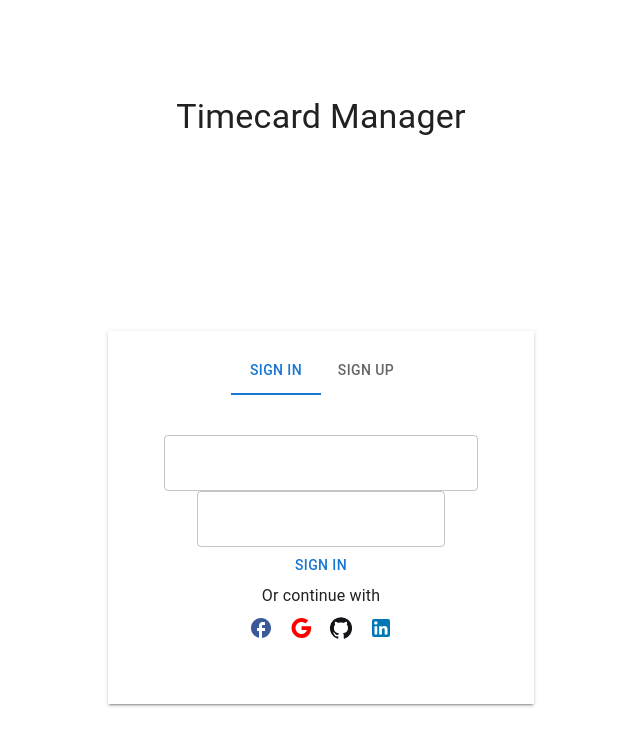
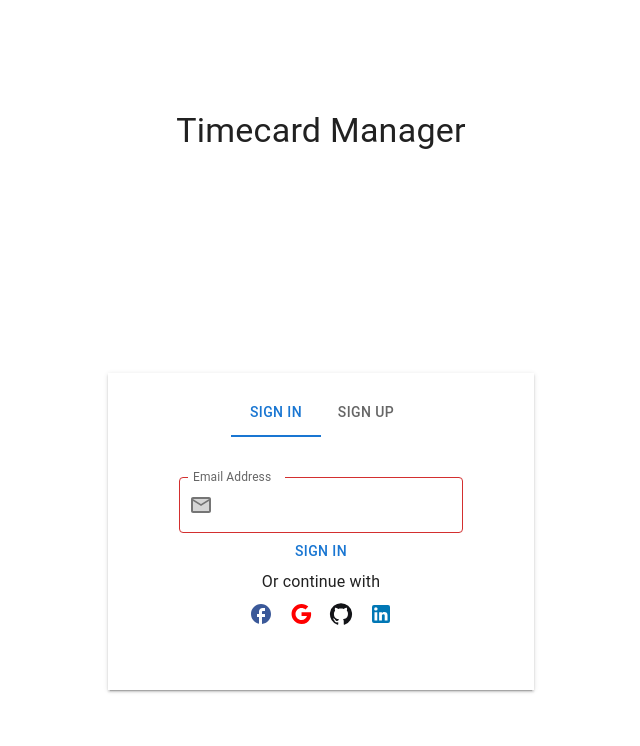
Before and after one commit to AndreaPallotta/Timecard-Manager, a React (Vite) app in the folder react_client/: page /auth in a window 1280 px wide. Shown: the top 746 px of the page, without its empty margins (319-959 px from the left). Built offline with nearby package versions, Linux system fonts and the light colour scheme; no server answers.

Commit message:
Finished custom textfield

```diff
--- /dev/null
+++ b/react_client/src/components/Form/Button.jsx
@@ -0,0 +1,6 @@
+import Button from '@mui/material/Button';
+import PropTypes from 'prop-types';
+
+const CButton = (props) => {};
+
+export default CButton;
--- /dev/null
+++ b/react_client/src/components/Form/Select.jsx
@@ -0,0 +1,6 @@
+import Select from '@mui/material/Select';
+import PropTypes from 'prop-types';
+
+const CSelect = (props) => {};
+
+export default CSelect;
--- /dev/null
+++ b/react_client/src/components/Form/TextField.jsx
@@ -0,0 +1,136 @@
+import Visibility from '@mui/icons-material/Visibility';
+import VisibilityOff from '@mui/icons-material/VisibilityOff';
+import {
+  FormControl,
+  IconButton,
+  InputAdornment,
+  InputLabel,
+  OutlinedInput,
+} from '@mui/material';
+import PropTypes from 'prop-types';
+import React, { useState } from 'react';
+
+const CTextField = (props) => {
+  const {
+    label,
+    value,
+    onChange,
+    defaultValue,
+    password,
+    type,
+    required,
+    readOnly,
+    error,
+    start,
+    end,
+    ...other
+  } = props;
+
+  const [showPassword, setShowPassword] = useState(false);
+
+  const handleToggleShowPassword = () => {
+    setShowPassword((...prevState) => !prevState);
+  };
+
+  const prevDefault = (event) => {
+    event.preventDefault();
+  };
+
+  const formatAdornment = (adornment, position) => (
+    <InputAdornment position={position}>
+      {typeof adornment === 'string' ? (
+        adornment
+      ) : (
+        <IconButton
+          aria-label={adornment.aria}
+          edge={position}
+          onClick={adornment.onClick}
+          onMouseDown={prevDefault}
+        >
+          {adornment.icon}
+        </IconButton>
+      )}
+    </InputAdornment>
+  );
+
+  const passwordAdornment = () =>
+    formatAdornment(
+      {
+        icon: showPassword ? <VisibilityOff /> : <Visibility />,
+        onClick: handleToggleShowPassword,
+        aria: 'toggle-password-field-visibility',
+      },
+      'end'
+    );
+
+  const isAdornmentValid = (adornment) => {
+    if (typeof adornment === 'string') return adornment.trim().length > 0;
+
+    return typeof adornment === 'object' && adornment.icon !== undefined;
+  };
+
+  return (
+    <FormControl>
+      <InputLabel htmlFor={`c-text-field-${label}}`}>{label}</InputLabel>
+      <OutlinedInput
+        defaultValue={defaultValue}
+        error={error || false}
+        fullWidth
+        id={`c-text-field-${label}}`}
+        label={label}
+        margin='dense'
+        name={label.toLowerCase()}
+        onChange={onChange}
+        readOnly={readOnly || false}
+        required={required ?? false}
+        value={value}
+        variant='outlined'
+        {...(type && { type })}
+        {...(password && {
+          type: 'password',
+        })}
+        {...(isAdornmentValid(start) && {
+          startAdornment: formatAdornment(start, 'start'),
+        })}
+        {...(isAdornmentValid(end) && {
+          startAdornment: formatAdornment(end, 'end'),
+        })}
+        {...(password &&
+          value && {
+            endAdornment: passwordAdornment(),
+          })}
+        {...other}
+      />
+    </FormControl>
+  );
+};
+
+CTextField.propTypes = {
+  value: PropTypes.oneOfType([PropTypes.string, PropTypes.number]).isRequired,
+  label: PropTypes.string.isRequired,
+  onChange: PropTypes.func.isRequired,
+  defaultValue: PropTypes.string,
+  password: PropTypes.bool,
+  type: PropTypes.string,
+  required: PropTypes.bool,
+  readOnly: PropTypes.bool,
+  error: PropTypes.bool,
+  start: PropTypes.oneOfType([
+    PropTypes.string,
+    PropTypes.exact({
+      icon: PropTypes.element.isRequired,
+      onClick: PropTypes.func,
+      aria: PropTypes.string,
+    }),
+  ]),
+  end: PropTypes.oneOfType([
+    PropTypes.string,
+    PropTypes.exact({
+      icon: PropTypes.element.isRequired,
+      onClick: PropTypes.func,
+      aria: PropTypes.string,
+    }),
+  ]),
+};
+
+export default CTextField;
--- a/react_client/src/pages/LoginPage.jsx
+++ b/react_client/src/pages/LoginPage.jsx
@@ -1,12 +1,15 @@
+import CTextField from '@/components/Form/TextField';
 import { iconToNode } from '@/styles/tranformations';
 import {
+  EmailTwoTone,
   FacebookOutlined,
   GitHub,
   Google,
+  KeyTwoTone,
   LinkedIn,
 } from '@mui/icons-material';
-import { Box, Button, IconButton, TextField, Typography } from '@mui/material';
-import React from 'react';
+import { Box, Button, IconButton, Typography } from '@mui/material';
+import React, { useState } from 'react';
 
 const federatedOptions = [
   {
@@ -28,6 +31,13 @@ const federatedOptions = [
 ];
 
 const LoginPage = () => {
+  const [email, setEmail] = useState('');
+  const [password, setPassword] = useState('');
+
+  const handleEmailChange = (event) => {
+    setEmail(event.target.value);
+  };
+
   return (
     <Box
       p={3}
@@ -38,8 +48,20 @@ const LoginPage = () => {
         alignItems: 'center',
       }}
     >
-      <TextField sx={{ width: '100%' }}>Email</TextField>
-      <TextField>Password</TextField>
+      {/* <TextField sx={{ width: '100%' }}>Email</TextField> */}
+      <CTextField
+        value={email}
+        label='Email Address'
+        onChange={handleEmailChange}
+        required
+        type='email'
+        error
+        start={{
+          icon: <EmailTwoTone />,
+          aria: 'login-email-field',
+        }}
+        password
+      />
 
       <Button>Sign In</Button>
 
```
